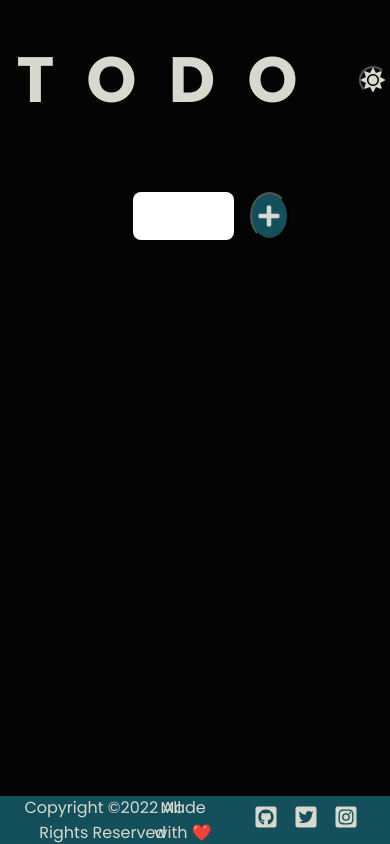
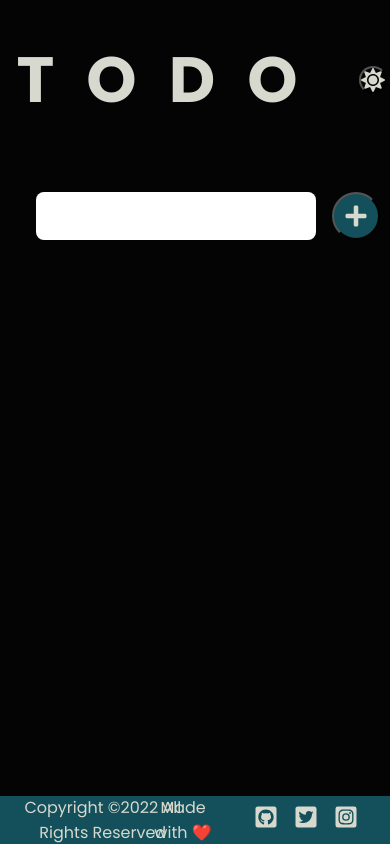
Before and after one commit to AakashSahani/todolist, a React (Create React App) app: page / in a window 390 px wide. Built offline with nearby package versions, Linux system fonts and the light colour scheme.

Commit message:
Fixed width on mobile

```diff
--- a/src/index.css
+++ b/src/index.css
@@ -185,3 +185,10 @@ footer {
 #love {
 	transform: translateX(-60%);
 }
+
+@media (max-width: 500px) {
+	main {
+		width: 90vw;
+	}
+
+}
```
